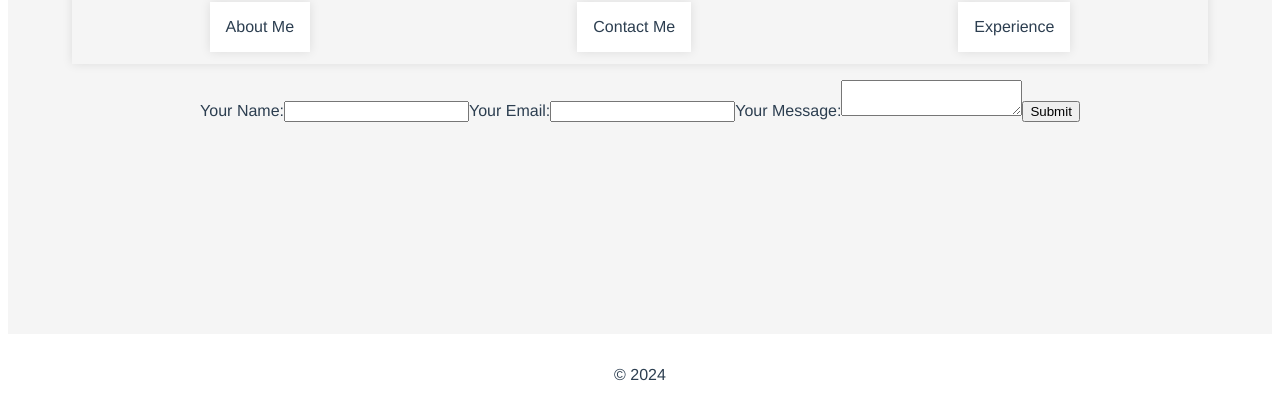
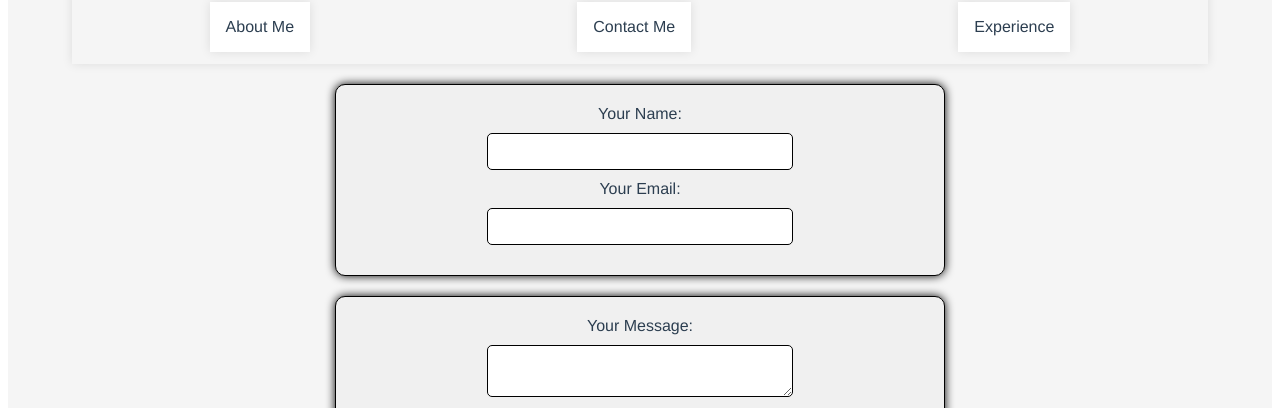
Before and after one commit to Jjzme2/vue-resume-spa, a Vue app: page /Who-Is-ILYTAT in a window 1280 px wide. Both pictures are taken after a click on the element "Contact Me". Shown: the part 392-800 px from the top of the page. Built offline with nearby package versions, Linux system fonts and the light colour scheme.

Commit message:
UI Changes to Contact Page

```diff
--- /dev/null
+++ b/public/style/contact.css
@@ -0,0 +1,34 @@
+.contact-display {
+  display: flex;
+  flex-direction: column;
+  align-items: center;
+  justify-content: center;
+  margin-top: 20px;
+  margin-bottom: 20px;
+  padding: 20px;
+  border: 1px solid #000;
+  border-radius: 10px;
+  background-color: #f0f0f0;
+  box-shadow: 0 0 10px #000;
+  width: 50%;
+  margin-left: auto;
+  margin-right: auto;
+}
+
+.contact-display input {
+  margin: 10px;
+  padding: 10px;
+  border-radius: 5px;
+  border: 1px solid #000;
+  width: 50%;
+}
+
+.contact-display textarea {
+  margin: 10px;
+  padding: 10px;
+  border-radius: 5px;
+  border: 1px solid #000;
+  max-height: 20vh;
+  max-width: 95%;
+  width: 50%;
+}
--- a/public/style/cssImporter.css
+++ b/public/style/cssImporter.css
@@ -1,4 +1,5 @@
 @import url("./about-me.css");
 @import url("./common.css");
+@import url("./contact.css");
 @import url("./directoryPanel.css");
 @import url("./variables.css");
--- a/src/components/app/mainElements/panels/AboutMe.vue
+++ b/src/components/app/mainElements/panels/About/AboutMe.vue
@@ -6,7 +6,10 @@
     </div>
     <div class="about-me-content">
       <div class="about-me-image">
-        <img src="../../../../assets/images/FacebookImageFamily.jpg" alt="Jj" />
+        <img
+          src="../../../../../assets/images/FacebookImageFamily.jpg"
+          alt="Jj"
+        />
       </div>
       <div class="about-me-text">
         <p>
--- a/src/components/app/mainElements/panels/ContactMe.vue
+++ b/src/components/app/mainElements/panels/About/ContactMe.vue
@@ -2,10 +2,13 @@
   <!-- Basic Email form -->
   <div class="contact-form">
     <form @submit.prevent="sendEmail">
+      <div class="contact-display">
         <label for="name">Your Name:</label>
         <input v-model="name" type="text" id="name" name="name" required />
         <label for="email">Your Email:</label>
         <input v-model="email" type="email" id="email" name="email" required />
+      </div>
+      <div class="contact-display">
         <label for="message">Your Message:</label>
         <textarea
           v-model="message"
@@ -14,6 +17,7 @@
           required
         ></textarea>
         <input type="submit" value="Submit" />
+      </div>
     </form>
   </div>
 </template>
--- a/src/components/app/mainElements/panels/DirectoryPanel.vue
+++ b/src/components/app/mainElements/panels/DirectoryPanel.vue
@@ -15,9 +15,9 @@
 </template>
 
 <script>
-import AboutMe from "./AboutMe.vue";
-import ContactMe from "./ContactMe.vue";
-import MyExperience from "./MyExperience.vue";
+import AboutMe from "./About/AboutMe.vue";
+import ContactMe from "./About/ContactMe.vue";
+import MyExperience from "./About/MyExperience.vue";
 
 // import Tab2 from "./Tab2.vue";
 
@@ -25,14 +25,18 @@ export default {
   data() {
     return {
       activeTab: 0,
-      tabs: [
-        { name: "About Me", component: AboutMe },
-        { name: "Contact Me", component: ContactMe },
-        { name: "Experience", component: MyExperience },
-        // { name: "Tab 2", component: Tab2 },
-        // add other tabs as needed
-      ],
     };
+  },
+  components: {
+    AboutMe,
+    ContactMe,
+    MyExperience,
+  },
+  props: {
+    tabs: {
+      type: Array,
+      required: true,
+    },
   },
 };
 </script>
--- a/src/views/WhoIsILYTAT.vue
+++ b/src/views/WhoIsILYTAT.vue
@@ -3,7 +3,7 @@
     <template #default>
       <goTobutton buttonText="Go Home"></goTobutton>
       <greetingText text="Nice to have you here!"></greetingText>
-      <directoryPanel></directoryPanel>
+      <directoryPanel :tabs="aboutTabs"></directoryPanel>
     </template>
   </BaseView>
 </template>
@@ -14,6 +14,11 @@ import BaseView from "./BaseView.vue";
 import directoryPanel from "@/components/app/mainElements/panels/DirectoryPanel.vue";
 import goTobutton from "@/components/app/mainElements/buttons/GoToButton.vue";
 
+// about me components
+import AboutMe from "@/components/app/mainElements/panels/About/AboutMe.vue";
+import ContactMe from "@/components/app/mainElements/panels/About/ContactMe.vue";
+import MyExperience from "@/components/app/mainElements/panels/About/MyExperience.vue";
+
 export default {
   name: "HomeView",
   components: {
@@ -22,7 +27,15 @@ export default {
     goTobutton,
     directoryPanel,
   },
-  data() {},
+  data() {
+    return {
+      aboutTabs: [
+        { name: "About Me", component: AboutMe },
+        { name: "Contact Me", component: ContactMe },
+        { name: "Experience", component: MyExperience },
+      ],
+    };
+  },
 };
 </script>
 
```
Also changed, not shown: src/components/app/mainElements/panels/About/MyExperience.vue (renamed from src/components/app/mainElements/panels/MyExperience.vue). Lines whose indentation alone changed are shown as unchanged.
